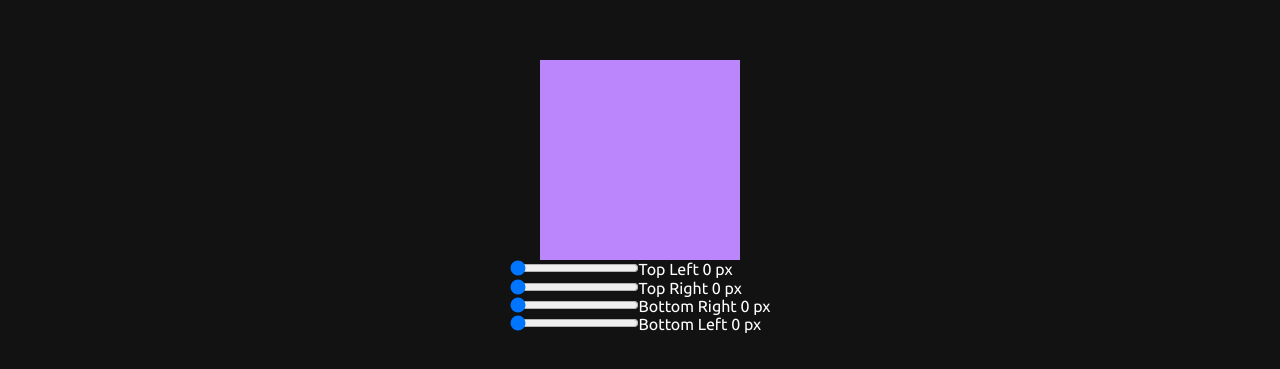
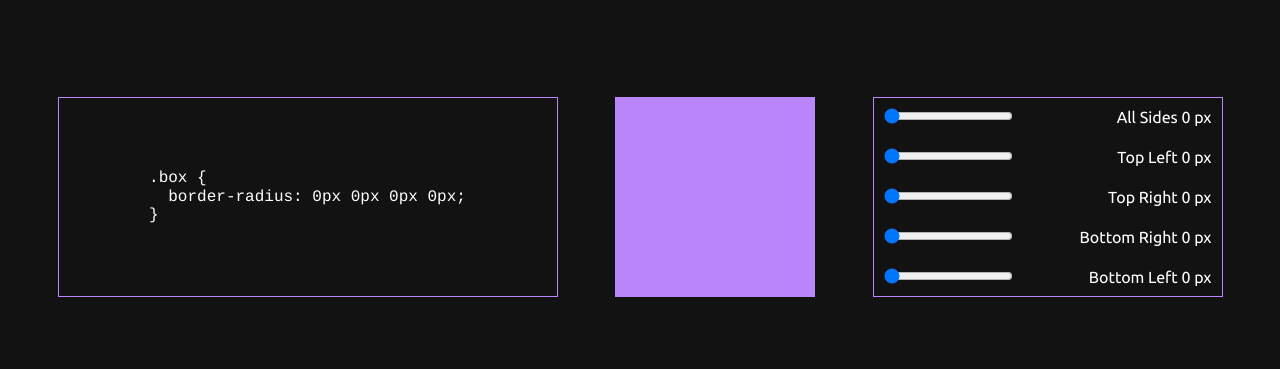
Before and after one commit to victordantasdev/border-radius-previewer, a Next.js app: page / in a window 1280 px wide. Shown: the part 203-572 px from the top of the page. Built offline with nearby package versions, Linux system fonts and the light colour scheme.

Commit message:
feat: code output added

```diff
--- a/pages/index.tsx
+++ b/pages/index.tsx
@@ -4,10 +4,25 @@ import styled from 'styled-components';
 
 const Container = styled.div`
   display: flex;
+  flex-direction: row;
+  align-items: center;
+  justify-content: space-evenly;
+  height: 100vh;
+`;
+
+const Output = styled.div`
+  display: flex;
   flex-direction: column;
   align-items: center;
-  justify-content: center;
-  height: 100vh;
+  justify-content: space-evenly;
+  height: 200px;
+  width: 500px;
+  border: 1px solid ${({ theme }) => theme.primary};
+  padding: 10px;
+`;
+
+const Code = styled.pre`
+  font-family: courier, monospace;
 `;
 
 type BoxProps = {
@@ -34,6 +49,10 @@ const Controllers = styled.div`
   flex-direction: column;
   align-items: flex-start;
   justify-content: space-between;
+  height: 200px;
+  width: 350px;
+  border: 1px solid ${({ theme }) => theme.primary};
+  padding: 10px;
 `;
 
 const Controller = styled.div`
@@ -41,28 +60,51 @@ const Controller = styled.div`
   flex-direction: row;
   align-items: flex-start;
   justify-content: space-between;
+  margin-right: 10px;
+  width: 100%;
 `;
 
 const Home: NextPage = () => {
+  const [allSides, setAllSides] = useState('0');
   const [topLeft, setTopLeft] = useState('0');
   const [topRight, setTopRight] = useState('0');
   const [bottomRight, setBottomRight] = useState('0');
   const [bottomLeft, setBottomLeft] = useState('0');
 
   const handleChange = (e: React.ChangeEvent<HTMLInputElement>) => {
-    if (e.target.id === 'topLeft') {
+    if (e.target.id === 'allSides') {
+      setAllSides(e.target.value);
+      setTopLeft(e.target.value);
+      setTopRight(e.target.value);
+      setBottomRight(e.target.value);
+      setBottomLeft(e.target.value);
+    } else if (e.target.id === 'topLeft') {
+      setAllSides('0');
       setTopLeft(e.target.value);
     } else if (e.target.id === 'topRight') {
+      setAllSides('0');
       setTopRight(e.target.value);
     } else if (e.target.id === 'bottomRight') {
+      setAllSides('0');
       setBottomRight(e.target.value);
     } else if (e.target.id === 'bottomLeft') {
+      setAllSides('0');
       setBottomLeft(e.target.value);
     }
   };
 
+  const out = `.box {
+  border-radius: ${topLeft}px ${topRight}px ${bottomRight}px ${bottomLeft}px;
+}`;
+
   return (
     <Container>
+      <Output>
+        <Code>
+          {out}
+        </Code>
+      </Output>
+
       <Box
         topLeft={topLeft}
         topRight={topRight}
@@ -71,6 +113,26 @@ const Home: NextPage = () => {
       />
 
       <Controllers>
+        {/* allSides */}
+        <Controller>
+          <input
+            type="range"
+            min="0"
+            max="100"
+            id="allSides"
+            value={allSides}
+            onChange={(e) => handleChange(e)}
+          />
+          <span>
+            All Sides
+            {' '}
+            {allSides}
+            {' '}
+            px
+          </span>
+        </Controller>
+        {/* ============== */}
+
         {/* topLeft */}
         <Controller>
           <input
```
